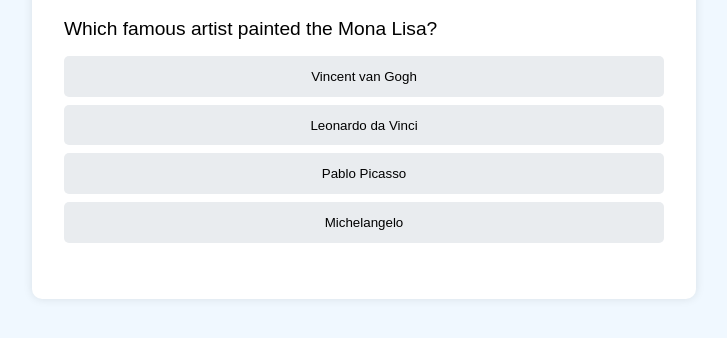
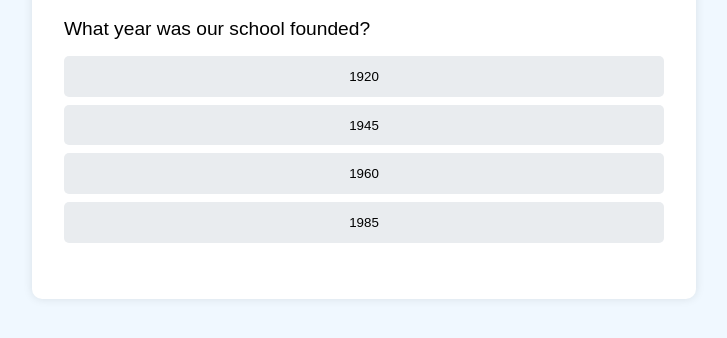
Before and after one commit to bhavyajangra/exibitionquiz, a plain HTML site: page index.html in a window 1280 px wide. Shown: the part 316-654 px from the top of the page, without its empty margins (276-1003 px from the left). Drawn offline with Linux system fonts and the light colour scheme.

Commit message:
Update index.html

```diff
--- a/index.html
+++ b/index.html
@@ -1,6 +1,4 @@
-<html>
-<head>
-<base href="https://quiz.schoolexhibition.edu/">
+<html><head><base href="https://quiz.schoolexhibition.edu/">
 <meta charset="UTF-8">
 <meta name="viewport" content="width=device-width, initial-scale=1.0">
 <title>School Exhibition Quiz</title>
@@ -87,54 +85,29 @@
   <script>
     const quizData = [
       {
-        question: "Which famous artist painted the Mona Lisa?",
-        options: ["Vincent van Gogh", "Leonardo da Vinci", "Pablo Picasso", "Michelangelo"],
+        question: "What year was our school founded?",
+        options: ["1920", "1945", "1960", "1985"],
         correct: 1
       },
       {
-        question: "What do you call a sculpture of a person's head and shoulders?",
-        options: ["A bust", "A torso", "A portrait", "A selfie"],
+        question: "Which famous scientist visited our school in 2010?",
+        options: ["Stephen Hawking", "Jane Goodall", "Neil deGrasse Tyson", "Bill Nye"],
+        correct: 2
+      },
+      {
+        question: "What is the name of our school's mascot?",
+        options: ["Leo the Lion", "Eddie the Eagle", "Timmy the Tiger", "Ollie the Owl"],
+        correct: 3
+      },
+      {
+        question: "Which sport has our school won the most championships in?",
+        options: ["Basketball", "Soccer", "Swimming", "Track and Field"],
         correct: 0
       },
       {
-        question: "Which of these colours is NOT a primary colour?",
-        options: ["Red", "Yellow", "Green", "Blue"],
-        correct: 2
-      },
-      {
-        question: "Which art movement is known for its use of abstract forms and bold colors?",
-        options: ["Impressionism", "Realism", "Surrealism", "Abstract Expressionism"],
+        question: "What is the title of our school's anthem?",
+        options: ["Forever Learning", "Wisdom and Strength", "United We Stand", "Reach for the Stars"],
         correct: 3
-      },
-      {
-        question: "Which of these is NOT a type of art?",
-        options: ["Photography", "Cooking", "Sculpture", "Painting"],
-        correct: 1
-      },
-      {
-        question: "What do you call a picture made by arranging small pieces of coloured tile?",
-        options: ["A collage", "A mosaic", "A jigsaw", "A stained glass window"],
-        correct: 1
-      },
-      {
-        question: "Which art technique uses small dots to create a picture?",
-        options: ["Pointillism", "Impressionism", "Cubism", "Surrealism"],
-        correct: 0
-      },
-      {
-        question: "What is the term for the arrangement of elements in a work of art?",
-        options: ["Perspective", "Composition", "Texture", "Hue"],
-        correct: 1
-      },
-      {
-        question: "Which of these artists is famous for cutting off his own ear?",
-        options: ["Leonardo da Vinci", "Vincent van Gogh", "Pablo Picasso", "Michelangelo"],
-        correct: 1
-      },
-      {
-        question: "What do you call a painting of a bowl of fruit?",
-        options: ["A landscape", "A portrait", "A still life", "A selfie"],
-        correct: 2
       }
     ];
 
@@ -200,17 +173,16 @@
       resultEl.textContent = `You scored ${score} out of ${quizData.length}!`;
 
       if (score === quizData.length) {
-        resultEl.innerHTML += "<br>Perfect score! You're an art expert!";
+        resultEl.innerHTML += "<br>Perfect score! You're an expert on our school's history!";
       } else if (score >= quizData.length * 0.7) {
-        resultEl.innerHTML += "<br>Great job! You know your art!";
+        resultEl.innerHTML += "<br>Great job! You know our school well!";
       } else if (score >= quizData.length * 0.5) {
-        resultEl.innerHTML += "<br>Not bad! There's still more to learn about art!";
+        resultEl.innerHTML += "<br>Not bad! There's still more to learn about our school!";
       } else {
-        resultEl.innerHTML += "<br>Keep exploring the world of art to learn more!";
+        resultEl.innerHTML += "<br>Keep exploring our exhibition to learn more about our school!";
       }
     }
 
     loadQuestion();
   </script>
-</body>
-</html>
+</body></html>
```
